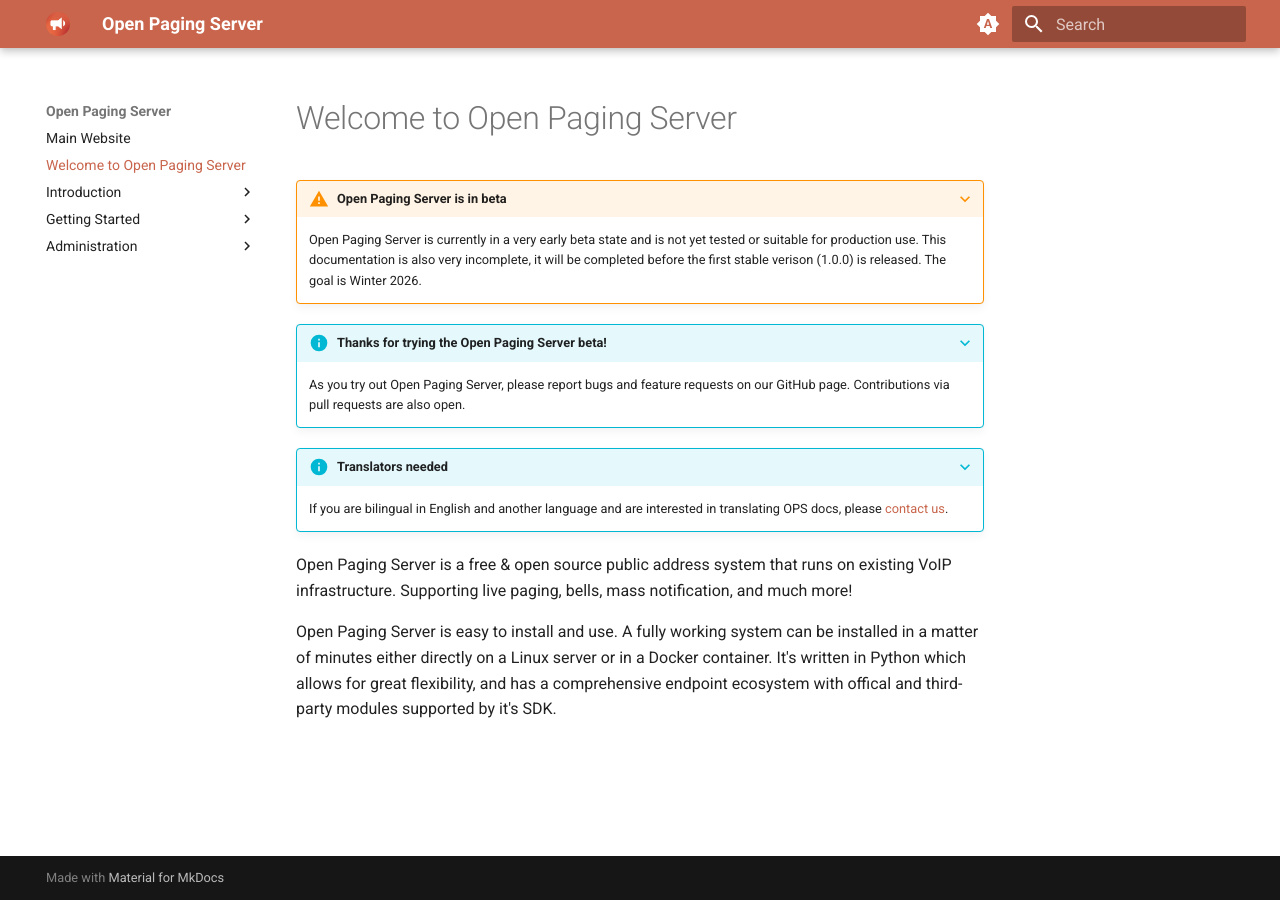
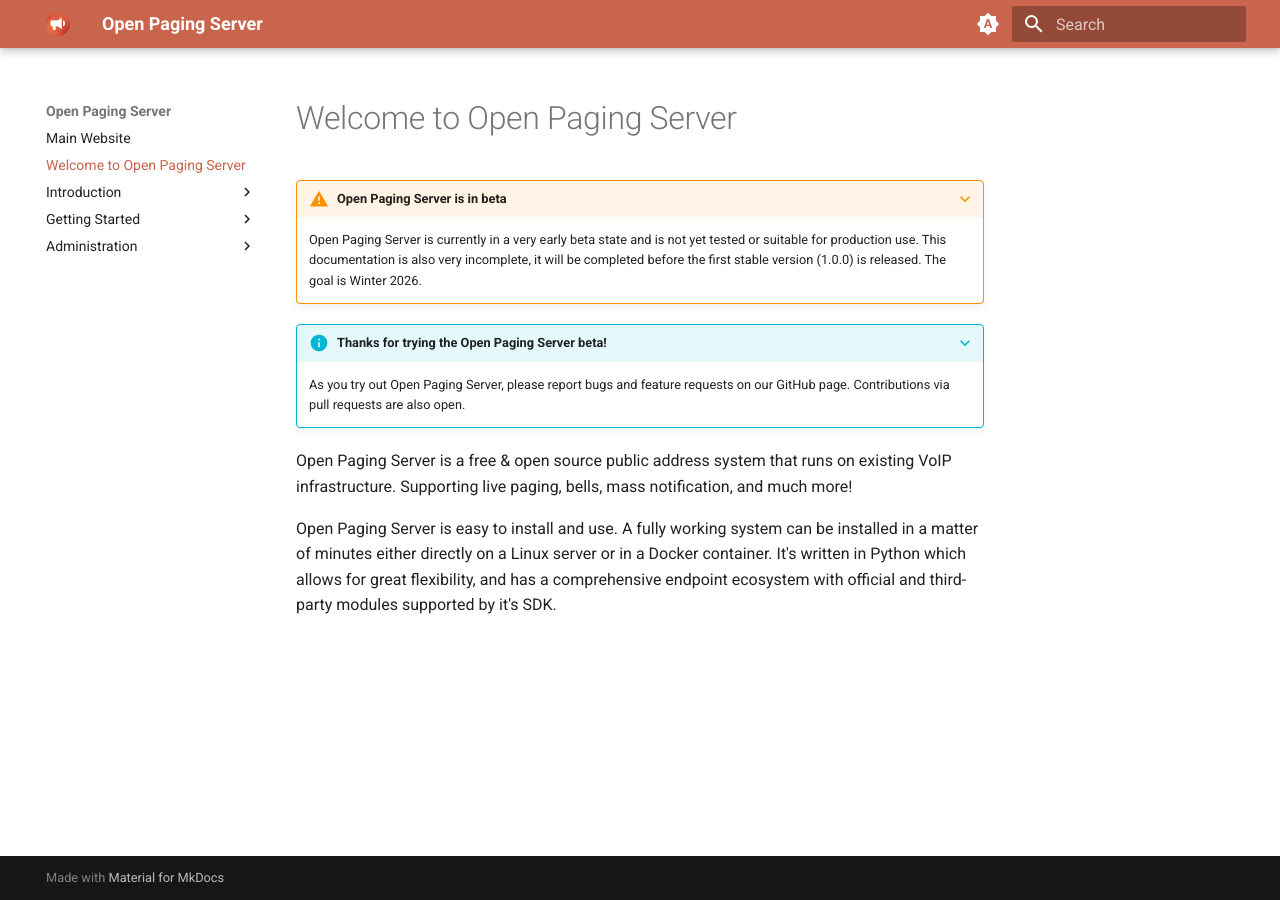
Before and after one commit to OpenPagingServer/documentation, an MkDocs documentation site: the page built from docs/index.md, in a window 1280 px wide. Built offline with MkDocs 1.6.1 and Material for MkDocs 9.7.7, drawn with Linux system fonts in a browser that asks for light colours.

Commit message:
Fixed an error

```diff
--- a/docs/index.md
+++ b/docs/index.md
@@ -1,14 +1,11 @@
 # Welcome to Open Paging Server
 
 ???+ warning "Open Paging Server is in beta"
-     Open Paging Server is currently in a very early beta state and is not yet tested or suitable for production use. This documentation is also very incomplete, it will be completed before the first stable verison (1.0.0) is released. The goal is Winter 2026.
+     Open Paging Server is currently in a very early beta state and is not yet tested or suitable for production use. This documentation is also very incomplete, it will be completed before the first stable version (1.0.0) is released. The goal is Winter 2026.
 
 ???+ info "Thanks for trying the Open Paging Server beta!"
 	As you try out Open Paging Server, please report bugs and feature requests on our GitHub page. Contributions via pull requests are also open.
 
-???+ info "Translators needed"
-	If you are bilingual in English and another language and are interested in translating OPS docs, please [contact us](https://www.openpagingserver.org/project/contact).
-
 Open Paging Server is a free & open source public address system that runs on existing VoIP infrastructure. Supporting live paging, bells, mass notification, and much more!
 
-Open Paging Server is easy to install and use. A fully working system can be installed in a matter of minutes either directly on a Linux server or in a Docker container. It's written in Python which allows for great flexibility, and has a comprehensive endpoint ecosystem with offical and third-party modules supported by it's SDK.
+Open Paging Server is easy to install and use. A fully working system can be installed in a matter of minutes either directly on a Linux server or in a Docker container. It's written in Python which allows for great flexibility, and has a comprehensive endpoint ecosystem with official and third-party modules supported by it's SDK.
```
Also changed, not shown: docs/community/discord.md (added, +3 -0 lines), docs/demo/index.md (added, +5 -0 lines), 1 other file.
